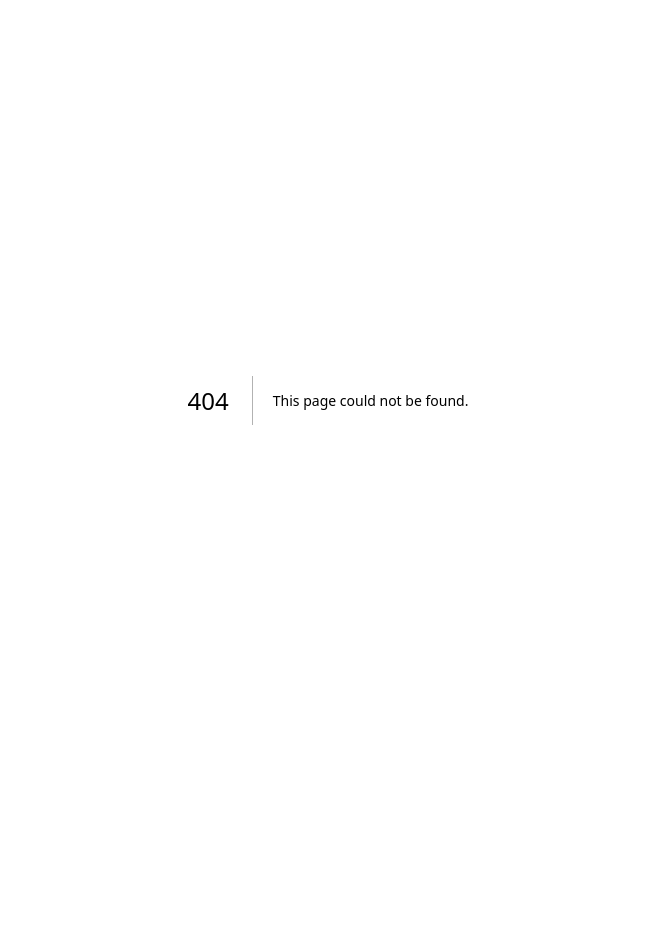
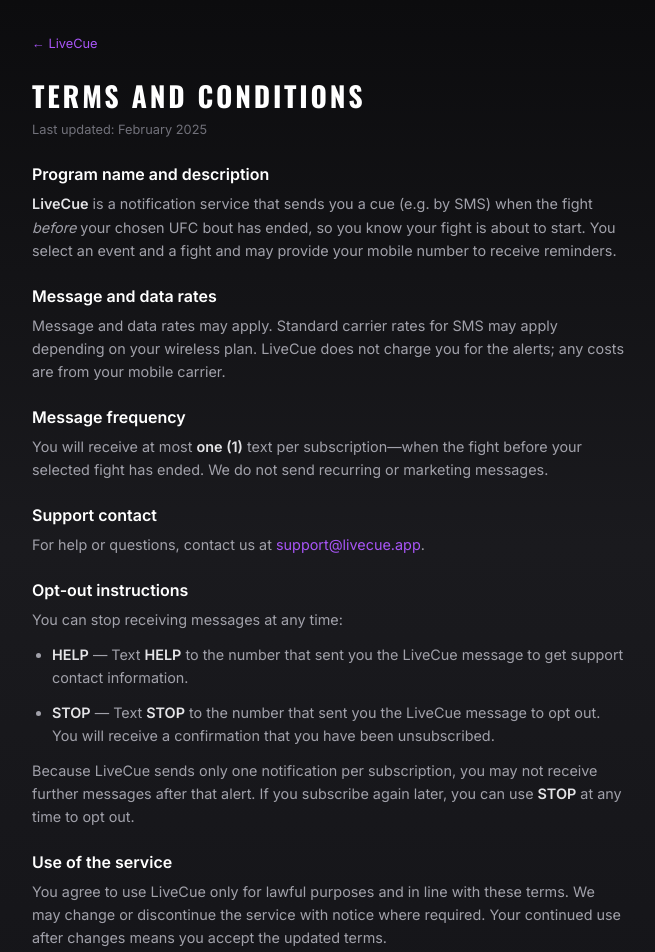
Before and after one commit to jaypeegithub/LiveCue, a Next.js app: page /terms in a window 1280 px wide. Before the commit this address had no page. Shown: the top 952 px of the page, without its empty margins (312-967 px from the left). Before the commit the page ends 800 px from the top, so only its background shows below. Built offline with nearby package versions, Linux system fonts and the light colour scheme.

Commit message:
Add Privacy Policy and Terms pages with footer links

```diff
--- a/app/globals.css
+++ b/app/globals.css
@@ -101,3 +101,93 @@
   background: #18181b;
   color: #fff;
 }
+
+.livecue-footer {
+  text-align: center;
+  padding: 2rem 1.5rem;
+  border-top: 1px solid rgba(255, 255, 255, 0.06);
+  font-size: 0.8rem;
+  color: #71717a;
+}
+
+.livecue-footer a {
+  color: #a855f7;
+  text-decoration: none;
+}
+
+.livecue-footer a:hover {
+  text-decoration: underline;
+}
+
+.livecue-footer span {
+  margin: 0 0.5rem;
+  color: #52525b;
+}
+
+/* Policy pages */
+.livecue-page {
+  max-width: 640px;
+  margin: 0 auto;
+  padding: 2rem 1.5rem;
+}
+
+.livecue-page h1 {
+  font-family: var(--font-oswald), sans-serif;
+  font-weight: 700;
+  font-size: 1.75rem;
+  letter-spacing: 0.1em;
+  color: #fff;
+  margin: 0 0 0.25rem 0;
+  text-transform: uppercase;
+}
+
+.livecue-page .livecue-page-meta {
+  font-size: 0.8rem;
+  color: #71717a;
+  margin-bottom: 1.5rem;
+}
+
+.livecue-page h2 {
+  font-size: 1rem;
+  font-weight: 600;
+  color: #fff;
+  margin: 1.5rem 0 0.5rem 0;
+}
+
+.livecue-page p,
+.livecue-page li {
+  font-size: 0.9rem;
+  color: #a1a1aa;
+  line-height: 1.6;
+  margin: 0 0 0.75rem 0;
+}
+
+.livecue-page ul {
+  margin: 0 0 0.75rem 0;
+  padding-left: 1.25rem;
+}
+
+.livecue-page a {
+  color: #a855f7;
+  text-decoration: none;
+}
+
+.livecue-page a:hover {
+  text-decoration: underline;
+}
+
+.livecue-page strong {
+  color: #e4e4e7;
+}
+
+.livecue-back {
+  display: inline-block;
+  font-size: 0.8rem;
+  color: #71717a;
+  margin-bottom: 1.5rem;
+  text-decoration: none;
+}
+
+.livecue-back:hover {
+  color: #a855f7;
+}
--- /dev/null
+++ b/app/terms/page.tsx
@@ -0,0 +1,93 @@
+import Link from "next/link";
+
+export const metadata = {
+  title: "Terms and Conditions — LiveCue",
+  description:
+    "LiveCue terms and conditions, message rates, frequency, and opt-out instructions.",
+};
+
+export default function TermsPage() {
+  return (
+    <div className="livecue-page">
+      <Link href="/" className="livecue-back">
+        ← LiveCue
+      </Link>
+      <h1>Terms and Conditions</h1>
+      <p className="livecue-page-meta">Last updated: February 2025</p>
+
+      <section>
+        <h2>Program name and description</h2>
+        <p>
+          <strong>LiveCue</strong> is a notification service that sends you a
+          cue (e.g. by SMS) when the fight <em>before</em> your chosen UFC bout
+          has ended, so you know your fight is about to start. You select an
+          event and a fight and may provide your mobile number to receive
+          reminders.
+        </p>
+      </section>
+
+      <section>
+        <h2>Message and data rates</h2>
+        <p>
+          Message and data rates may apply. Standard carrier rates for SMS may
+          apply depending on your wireless plan. LiveCue does not charge you for
+          the alerts; any costs are from your mobile carrier.
+        </p>
+      </section>
+
+      <section>
+        <h2>Message frequency</h2>
+        <p>
+          You will receive at most <strong>one (1)</strong> text per
+          subscription—when the fight before your selected fight has ended. We
+          do not send recurring or marketing messages.
+        </p>
+      </section>
+
+      <section>
+        <h2>Support contact</h2>
+        <p>
+          For help or questions, contact us at{" "}
+          <a href="mailto:support@livecue.app">support@livecue.app</a>.
+        </p>
+      </section>
+
+      <section>
+        <h2>Opt-out instructions</h2>
+        <p>You can stop receiving messages at any time:</p>
+        <ul>
+          <li>
+            <strong>HELP</strong> — Text <strong>HELP</strong> to the number that
+            sent you the LiveCue message to get support contact information.
+          </li>
+          <li>
+            <strong>STOP</strong> — Text <strong>STOP</strong> to the number
+            that sent you the LiveCue message to opt out. You will receive a
+            confirmation that you have been unsubscribed.
+          </li>
+        </ul>
+        <p>
+          Because LiveCue sends only one notification per subscription, you may
+          not receive further messages after that alert. If you subscribe again
+          later, you can use <strong>STOP</strong> at any time to opt out.
+        </p>
+      </section>
+
+      <section>
+        <h2>Use of the service</h2>
+        <p>
+          You agree to use LiveCue only for lawful purposes and in line with
+          these terms. We may change or discontinue the service with notice
+          where required. Your continued use after changes means you accept the
+          updated terms.
+        </p>
+      </section>
+
+      <footer className="livecue-footer" style={{ marginTop: "2rem" }}>
+        <Link href="/">LiveCue</Link>
+        <span>·</span>
+        <Link href="/privacy">Privacy Policy</Link>
+      </footer>
+    </div>
+  );
+}
```
Also changed, not shown: app/page.tsx (+7 -0 lines), app/privacy/page.tsx (added, +73 -0 lines).
